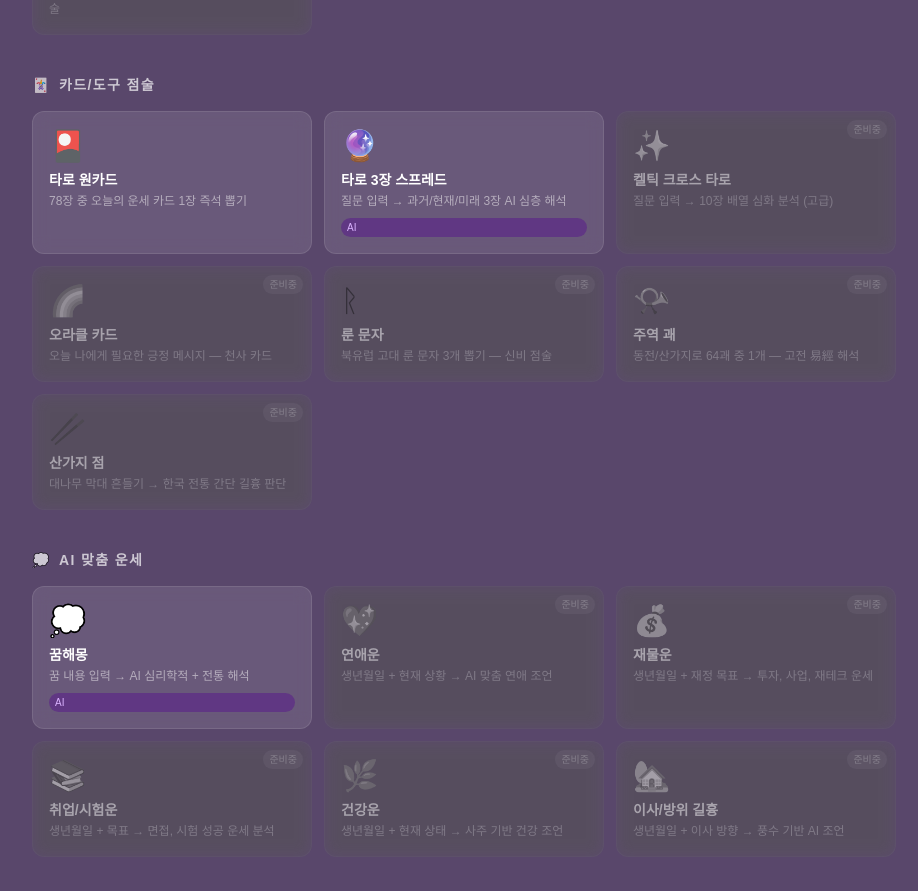
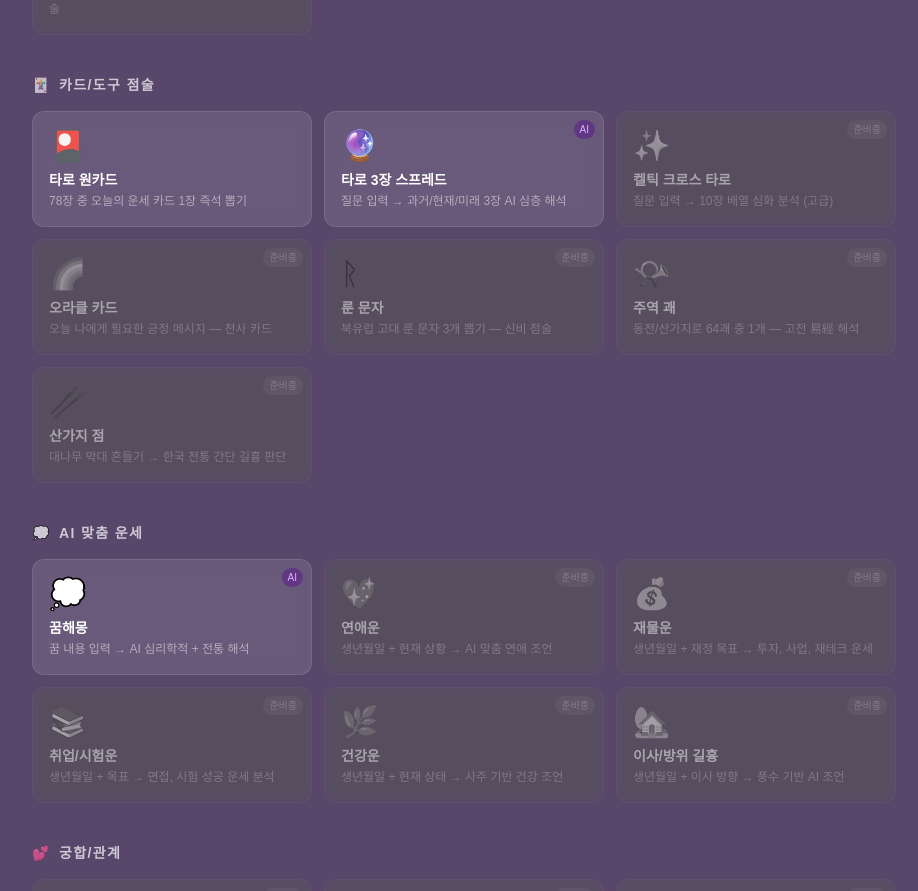
Before and after one commit to riccio-ryu/todays-vibe, a Next.js app in the folder todays-vibe/: page / in a window 1280 px wide. Shown: the part 783-1674 px from the top of the page, without its empty margins (176-1094 px from the left). Built offline with nearby package versions, Linux system fonts and the light colour scheme; no server answers.

Commit message:
fix: 메인 AI 뱃지 absolute 우상단 배치 (준비중 뱃지와 동일 스타일)

```diff
--- a/todays-vibe/src/app/(user)/page.tsx
+++ b/todays-vibe/src/app/(user)/page.tsx
@@ -56,8 +56,8 @@ export default function Home() {
                     <p className="text-white/50 text-xs leading-snug line-clamp-2">
                       {fortune.description}
                     </p>
-                    {fortune.isAI && isReady && (
-                      <span className="inline-block mt-2 text-[10px] text-purple-300 bg-purple-900/50 px-1.5 py-0.5 rounded-full">
+                    {fortune.isAI && isReady && !fortune.isPremium && (
+                      <span className="absolute top-2 right-2 text-[10px] font-medium text-purple-300 bg-purple-900/50 px-1.5 py-0.5 rounded-full">
                         AI
                       </span>
                     )}
```
